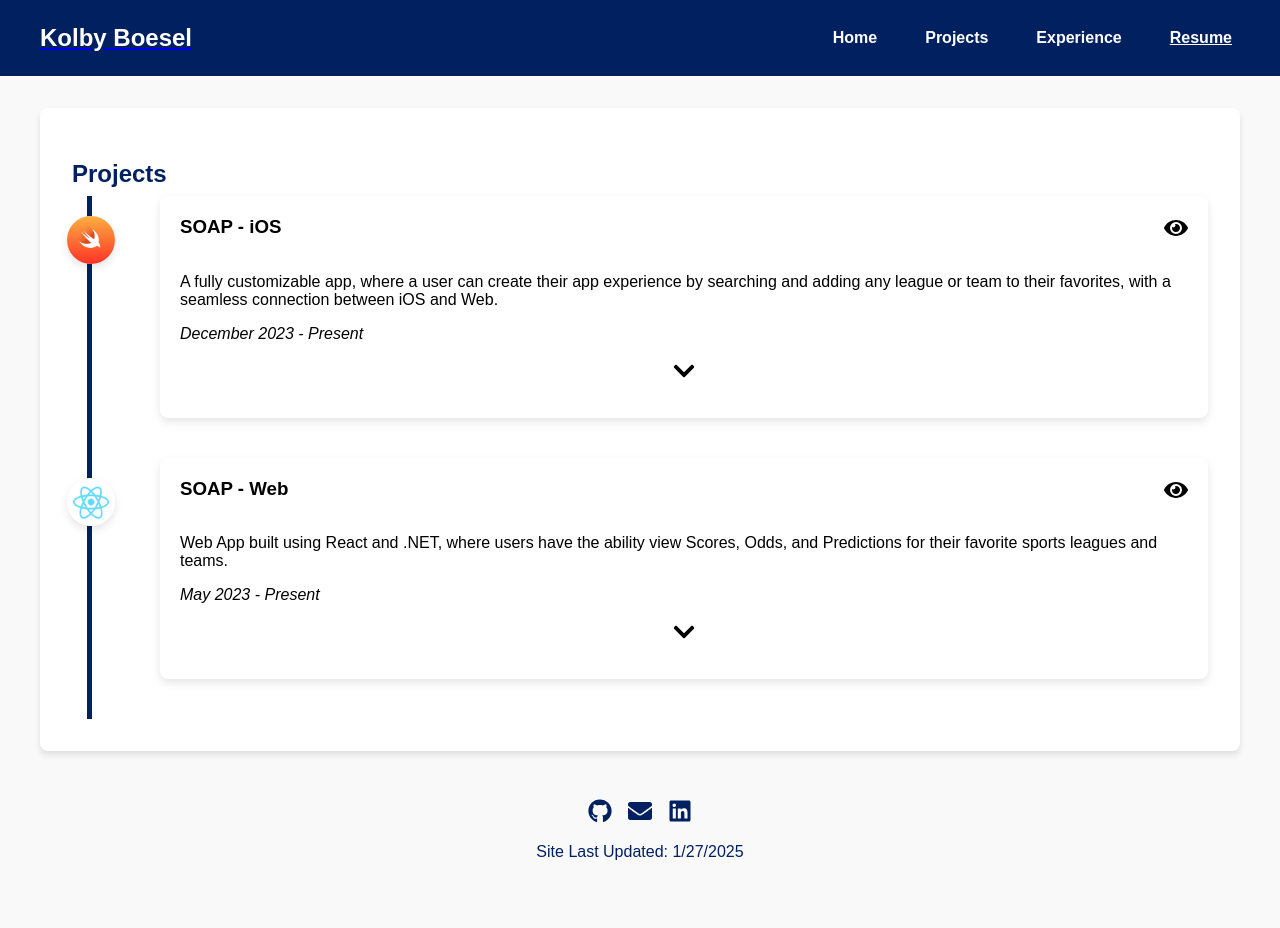
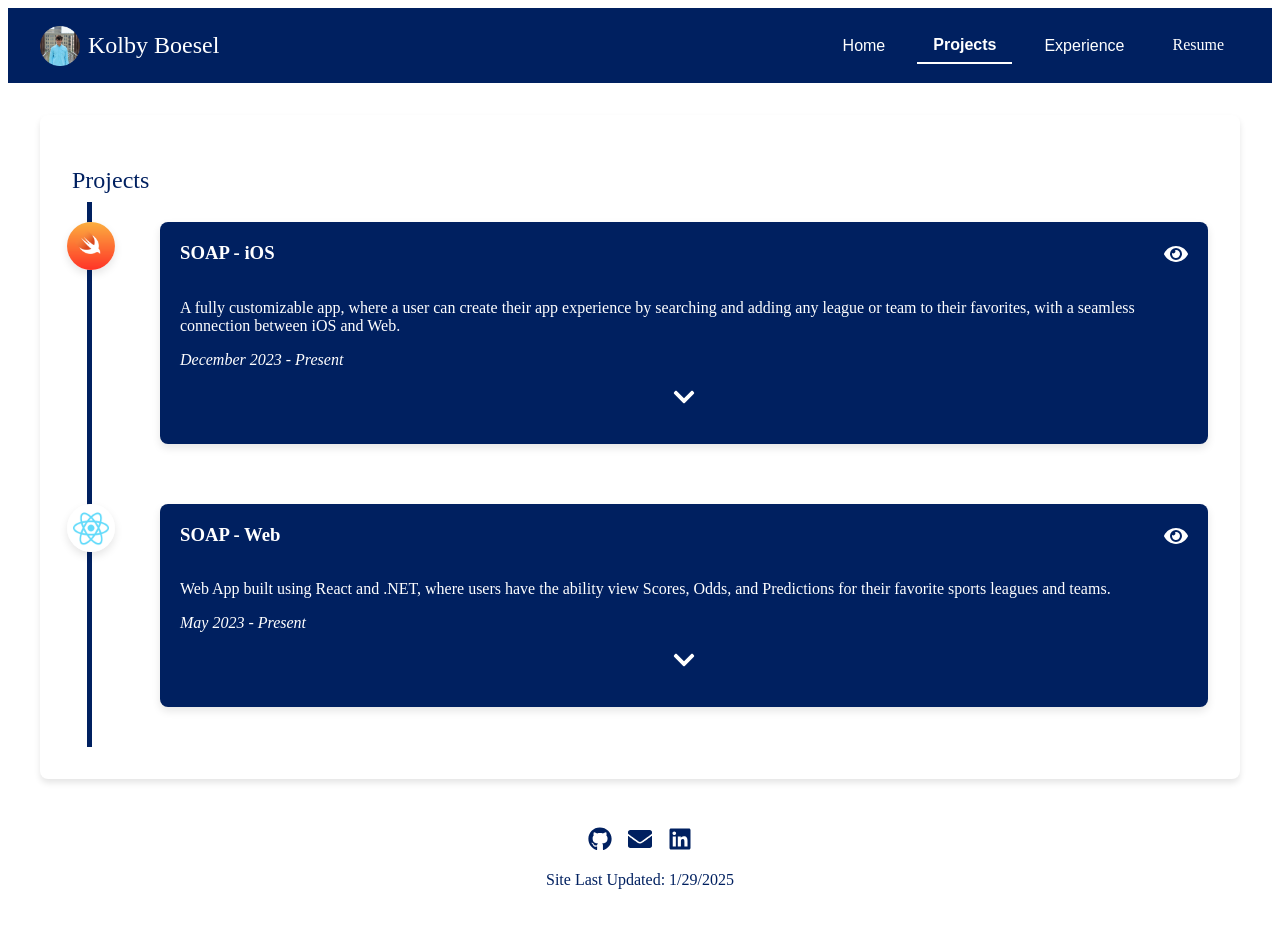
Before and after one commit to kolbyboesel/Kolby-Portfolio, a React (Create React App) app: page /Projects in a window 1280 px wide. Before the commit the page ends 893 px from the top, so only its background shows below. Built offline with nearby package versions, Linux system fonts and the light colour scheme; the HTML template or start-up script is replaced by a standard one.

Commit message:
UI Improvements

```diff
--- a/src/components/About.js
+++ b/src/components/About.js
@@ -4,7 +4,7 @@ const About = () => {
     return (
         <div className="content-wrapper">
             {/* Skills Section */}
-            <section id="education" className="section education-section">
+            <section id="about" className="section">
                 <h2>Hi, I'm Kolby</h2>
                 <div className="about-details">
                     <p style={{ paddingRight: '20px' }}>
--- a/src/components/Footer.js
+++ b/src/components/Footer.js
@@ -28,7 +28,7 @@ const Footer = () => {
                     <FaLinkedin size={24} />
                 </a>
             </div>
-            <p>Site Last Updated: 1/27/2025</p>
+            <p>Site Last Updated: 1/29/2025</p>
         </footer>
     );
 };
--- a/src/components/Header.js
+++ b/src/components/Header.js
@@ -1,10 +1,11 @@
 import React, { useState } from 'react';
-import { useNavigate } from 'react-router-dom';
+import { useNavigate, useLocation } from 'react-router-dom';
 import { FiMenu, FiX } from 'react-icons/fi';
 
 const Header = () => {
     const [isDropdownOpen, setDropdownOpen] = useState(false);
     const navigate = useNavigate();
+    const location = useLocation();
 
     const toggleDropdown = () => {
         setDropdownOpen((prev) => !prev);
@@ -19,7 +20,10 @@ const Header = () => {
         <header className="header-wrapper">
             <div className="header-content">
                 <a href="/" className="logo">
-                    <h2>Kolby Boesel</h2>
+                    <div className='logo-div'>
+                        <img src="/logo512.png" alt="Logo" className="logo-image" />
+                        <h2>Kolby Boesel</h2>
+                    </div>
                 </a>
                 <button
                     className={`menu-toggle ${isDropdownOpen ? 'open' : ''}`}
@@ -29,16 +33,30 @@ const Header = () => {
                     {isDropdownOpen ? <FiX size={24} /> : <FiMenu size={24} />}
                 </button>
                 <nav className={`nav ${isDropdownOpen ? 'open' : ''}`}>
-                    <button onClick={() => handleNavigation('/')}>
+                    <button
+                        onClick={() => handleNavigation('/')}
+                        className={location.pathname === '/' ? 'active' : ''}
+                    >
                         Home
                     </button>
-                    <button onClick={() => handleNavigation('/Projects')}>
+                    <button
+                        onClick={() => handleNavigation('/Projects')}
+                        className={location.pathname === '/Projects' ? 'active' : ''}
+                    >
                         Projects
                     </button>
-                    <button onClick={() => handleNavigation('/Experience')}>
+                    <button
+                        onClick={() => handleNavigation('/Experience')}
+                        className={location.pathname === '/Experience' ? 'active' : ''}
+                    >
                         Experience
                     </button>
-                    <a href="/Kolby_Resume.pdf" target="_blank" rel="noreferrer">
+                    <a
+                        href="/Kolby_Resume.pdf"
+                        target="_blank"
+                        rel="noreferrer"
+                        className="resume-link"
+                    >
                         Resume
                     </a>
                 </nav>
--- a/src/components/Projects.js
+++ b/src/components/Projects.js
@@ -67,10 +67,6 @@ const Projects = () => {
                                             <div onClick={() => handleProjectClick(index)} className='full-width-btn'>
                                                 <FaChevronUp size={24} className='button-icon' />
                                             </div>
-                                            <h3 className='project-info-header' >Project Preview (Click to View)</h3>
-                                            <a href={project.link} target="_blank" rel="noopener noreferrer">
-                                                <img src={project.previewImage} alt={project.name} className="project-preview-image" />
-                                            </a>
                                             <h3 className='project-info-header' >More Information</h3>
                                             <p><strong>Languages:</strong> {project.languages}</p>
                                             <p><strong>Technologies:</strong> {project.technologies}</p>
--- a/src/styles/App.css
+++ b/src/styles/App.css
@@ -1,47 +1,37 @@
-/* General Styles */
-body {
-  margin: 0;
-  font-family: 'Arial', sans-serif;
-  color: #333;
-  background-color: #f9f9f9;
+:root {
+  --primary-color: #002060;
+  --secondary-color: #2ecc71;
+  --text-color: #333;
 }
 
+/* General Styles */
 h2 {
-  color: #002060;
+  color: var(--primary-color);
   margin-bottom: 0.5rem;
+  font-weight: 400;
 }
 
-div {
-  text-decoration: none;
-  color: black;
-  transition: color 0.3s ease;
+h3 {
+  color: white;
+  font-weight: 550;
 }
 
-.project-preview-image {
-  width: 100%;
-  height: 250px;
-  object-fit: cover;
-  object-position: top;
-  margin-bottom: 25px;
+a {
+  text-decoration: none;
 }
 
-.full-width-btn:hover {
-  color: darkgray;
+p {
+  font-weight: 200;
 }
 
-.full-width-btn {
-  display: flex;
-  width: 100%;
-  justify-content: center;
-  margin-top: 15px;
-  margin-bottom: 15px;
-  cursor: pointer;
+li {
+  font-weight: 200;
 }
 
-.source-link {
-  text-decoration: underline;
-  color: black;
-  transition: color 0.3s ease;
+.content-wrapper {
+  max-width: 1200px;
+  margin: 2rem auto;
+  padding: 0 2rem;
 }
 
 .about-details {
@@ -59,33 +49,6 @@ div {
   color: darkgray;
 }
 
-.project-info-header {
-  margin-bottom: 10px;
-  margin-top: 25px!important;
-}
-
-.button-icon {
-  color: black;
-}
-
-.button-icon:hover {
-  color: darkgray;
-}
-
-
-button {
-  background: none;
-  border: none;
-  font-size: 1rem;
-  cursor: pointer;
-  color: #002060;
-  transition: color 0.3s ease;
-}
-
-button:hover {
-  color: #0047ab;
-}
-
 /* Header Styles */
 .header-wrapper {
   width: 100%;
@@ -99,23 +62,8 @@ button:hover {
   justify-content: space-between;
   align-items: center;
   padding: 1rem 2rem;
-  background-color: #002060;
+  background-color: var(--primary-color);
   color: white;
-}
-
-.header-content h2 {
-  font-size: 1.5rem;
-  font-weight: bold;
-  color: white;
-  margin: 0.5rem !important;
-}
-
-.header-content h2:hover {
-  font-size: 1.5rem;
-  font-weight: bold;
-  color: lightgray;
-  border-bottom: 2px solid lightgray;
-  margin: 0.5rem !important;
 }
 
 .menu-toggle {
@@ -130,18 +78,83 @@ button:hover {
 
 .nav button,
 .nav a {
-  background-color: #002060;
+  font-weight: 400;
+  background-color: var(--primary-color);
   color: white;
   padding: 0.5rem 1rem;
-  border-radius: 4px;
+  text-align: center;
+  background: none;
+  border: none;
+  font-size: 1rem;
+  cursor: pointer;
+  transition: color 0.3s ease;
+}
+
+.nav button:hover,
+.nav a:hover{
   font-weight: bold;
+  border-bottom: 2px solid white;
+}
+
+.nav button.active {
+  font-weight: bold;
+  border-bottom: 2px solid white; /* Customize the active indicator */
+}
+
+.logo-div {
+  display: flex;
+  align-items: center;
+}
+
+.logo-image {
+  height: 40px;
+  width: 40px;
+  object-fit: cover;
+}
+
+.logo {
+  font-weight: 400;
+  font-size: 1.5rem;
+  color: white;
+}
+
+.logo h2{
+  font-weight: 400;
+  font-size: 1.5rem;
+  color: white;
+  margin: 0.5rem !important;
+
+}
+
+.logo:hover {
+  font-weight: bold;
+  border-bottom: 2px solid white;
+}
+
+.logo:hover h2{
+  font-weight: bold;
+}
+
+/* Footer Styles */
+.footer-container {
+  color: var(--primary-color);
+  padding: 1rem;
   text-align: center;
 }
 
-.nav button:hover,
-.nav a:hover {
-  background-color: white;
+.social-links {
+  display: flex;
+  justify-content: center;
+  gap: 1rem;
+}
+
+.social-links a {
   color: #002060;
+  transition: transform 0.3s ease;
+}
+
+.social-links a:hover {
+  transform: scale(1.1);
 }
 
 /* Small Screen Styles */
@@ -149,14 +162,16 @@ button:hover {
   .menu-toggle {
     display: block;
     color: white;
-
+    background-color: var(--primary-color);
+    border: none;
+    display: flex;
   }
 
   .nav {
     display: none;
     flex-direction: column;
     gap: 0.5rem;
-    background-color: #002060;
+    background-color: var(--primary-color);
     position: absolute;
     top: 100%;
     right: 0;
@@ -184,43 +199,7 @@ button:hover {
   }
 }
 
-/* Footer Styles */
-.footer-container {
-  color: #002060;
-  padding: 1rem;
-  text-align: center;
-}
-
-.social-links {
-  display: flex;
-  justify-content: center;
-  gap: 1rem;
-}
-
-.social-links a {
-  color: #002060;
-  transition: transform 0.3s ease;
-}
-
-.social-links a:hover {
-  transform: scale(1.1);
-}
-
-/* Home Styles */
-.home-container {
-  display: flex;
-  flex-direction: column;
-  align-items: center;
-  gap: 2rem;
-}
-
-.content-wrapper {
-  max-width: 1200px;
-  margin: 2rem auto;
-  padding: 0 2rem;
-}
-
-/* Experience Styles */
+/* Timeline Styles */
 .section {
   margin-bottom: 2rem;
   padding: 2rem;
@@ -242,7 +221,7 @@ button:hover {
   top: 0;
   width: 5px;
   height: 100%;
-  background-color: #002060;
+  background-color: var(--primary-color);
 }
 
 .timeline-item {
@@ -265,7 +244,8 @@ button:hover {
 .timeline-content {
   position: relative;
   margin-left: 40px;
-  background-color: white;
+  margin-top: 20px;
+  background-color: var(--primary-color);
   border-radius: 8px;
   padding: 20px;
   box-shadow: 0 4px 8px rgba(0, 0, 0, 0.1);
@@ -279,60 +259,51 @@ button:hover {
 .timeline-item:last-child {
   margin-bottom: 0;
 }
-/* Projects Styles */
-.projects-section {
-  text-align: center;
+
+.timeline-item p {
+  color: white;
 }
 
-.section h2 {
-  text-align: left;
+.timeline-item li {
+  color: white;
 }
 
-
-.projects-container {
-  display: grid;
-  grid-template-columns: repeat(auto-fit, minmax(250px, 1fr));
-  gap: 1.5rem;
+.full-width-btn:hover {
+  color: darkgray;
 }
 
-.card {
-  background-color: white;
-  border-radius: 8px;
-  box-shadow: 0px 4px 8px rgba(0, 0, 0, 0.1);
-  overflow: hidden;
-  transition: transform 0.3s ease, box-shadow 0.3s ease;
+.full-width-btn {
+  display: flex;
+  width: 100%;
+  justify-content: center;
+  margin-top: 15px;
+  margin-bottom: 15px;
+  cursor: pointer;
 }
 
-.card:hover {
-  transform: translateY(-5px);
-  box-shadow: 0 6px 12px rgba(0, 0, 0, 0.15);
+.project-preview-image {
+  width: 100%;
+  height: 250px;
+  object-fit: cover;
+  object-position: top;
+  margin-bottom: 25px;
 }
 
-
-.project-image {
-  width: 100%;
-  height: 175px;
-  object-fit: cover;
-  object-position: top;
+.source-link {
+  text-decoration: underline;
+  color: white;
+  transition: color 0.3s ease;
 }
 
-.project-details {
-  padding: 1rem;
+.project-info-header {
+  margin-bottom: 10px;
+  margin-top: 25px!important;
 }
 
-.project-details a {
-  display: inline-block;
-  margin-top: 0.5rem;
-  background-color: #002060;
+.button-icon {
   color: white;
-  padding: 0.5rem 1rem;
-  border-radius: 4px;
 }
 
-.project-details a:hover {
-  background-color: lightgray;
+.button-icon:hover {
+  color: darkgray;
 }
-
-.project-details h3:hover {
-  color: lightgray;
-}
```
Also changed, not shown: src/components/Experience.js (+4 -4 lines), 1 other file (tests, documents, lock files or other folders).
